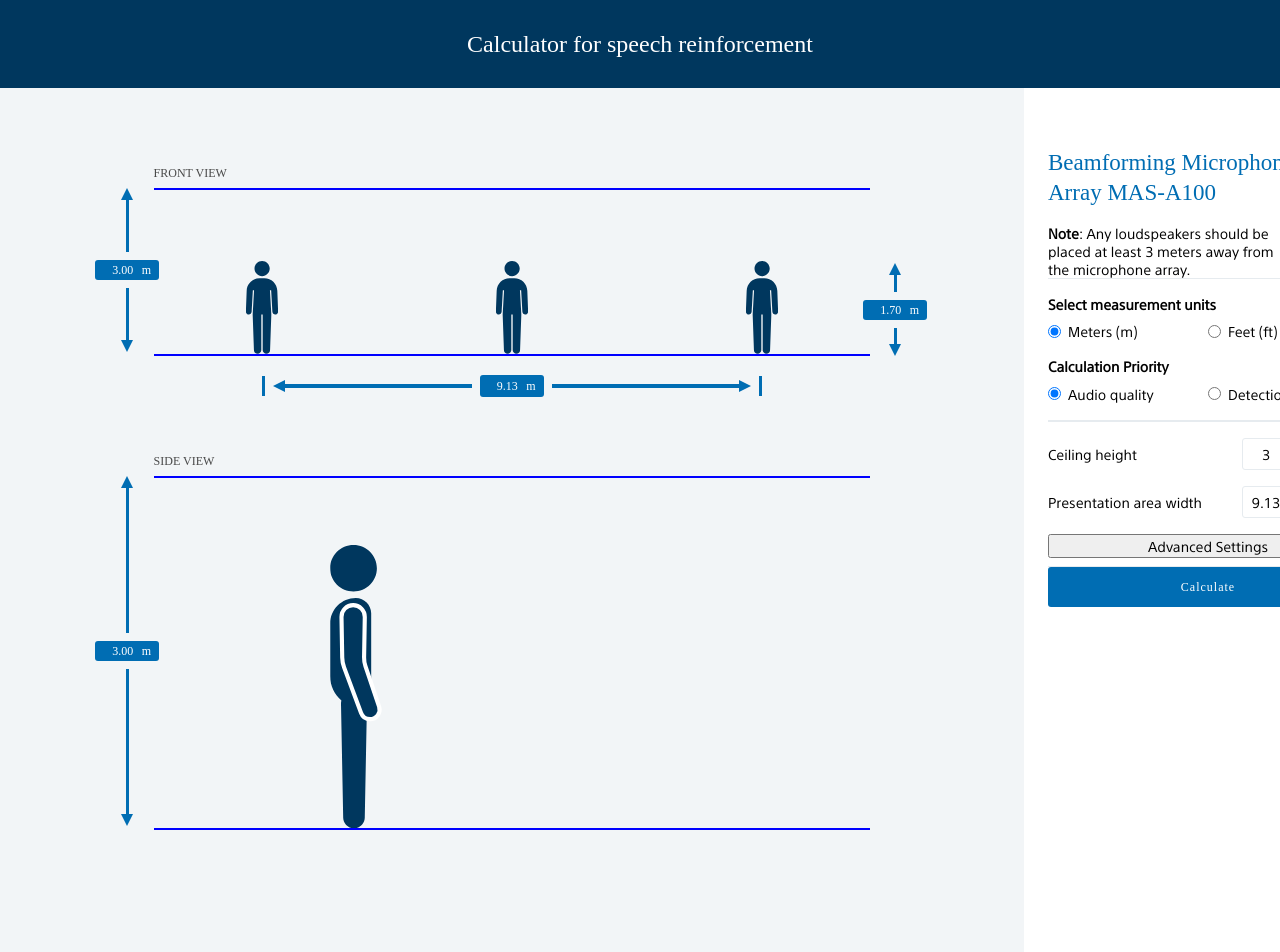
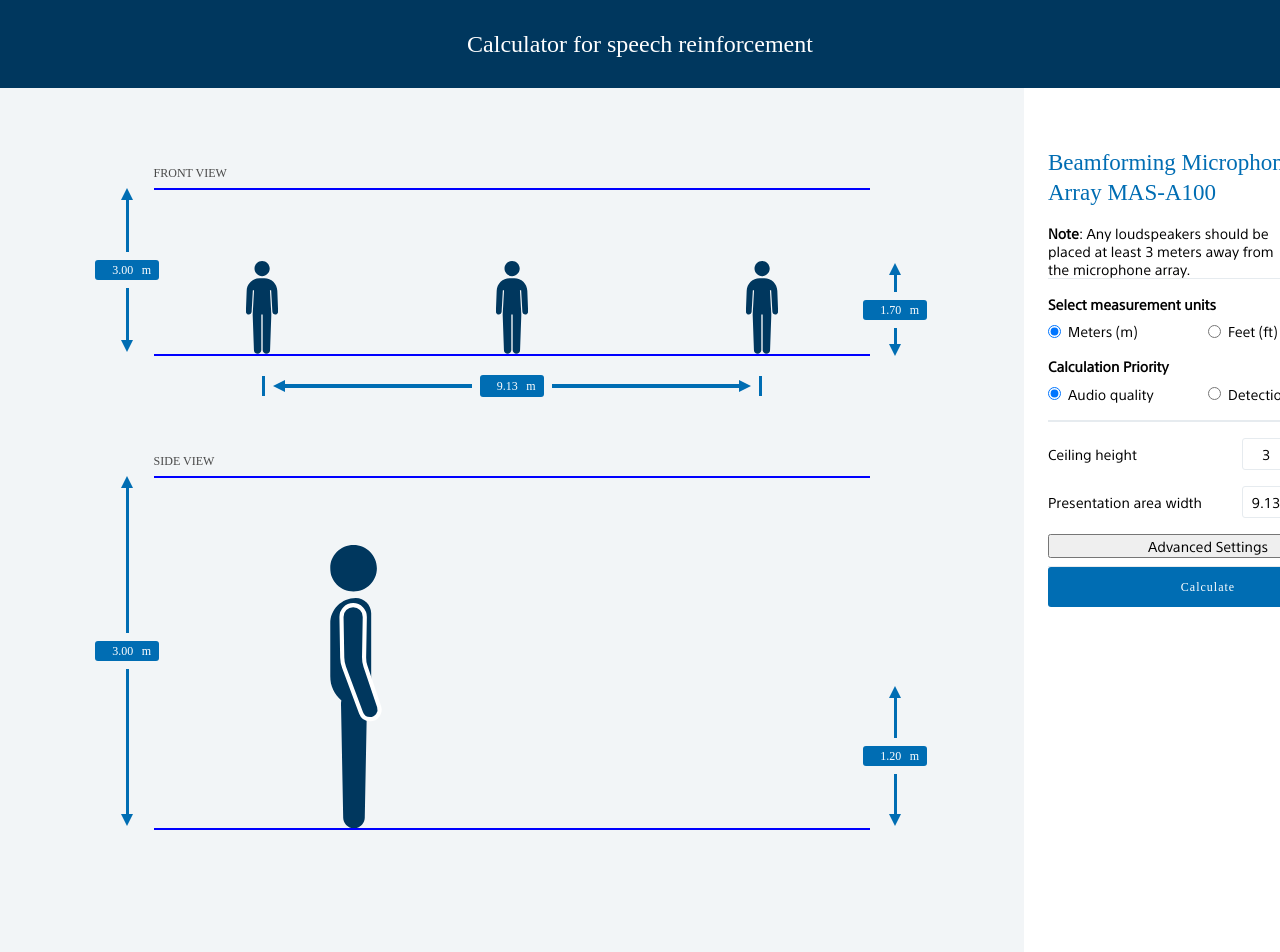
Before and after one commit to TE-9004062290/aerosmith-system-calculator, an Angular app: page / in a window 1280 px wide. Shown: the top 952 px of the page. Built offline with nearby package versions, Linux system fonts and the light colour scheme.

Commit message:
Audience height measuring stick

```diff
--- a/src/app/components/graphical-stage/graphical-stage.component.html
+++ b/src/app/components/graphical-stage/graphical-stage.component.html
@@ -131,6 +131,15 @@
                     (updated)="updateInput('ceilingHeight', $event)"
                 ></app-measuring-stick>
             </div>
+            <div class="measuring-stick-overlay" style="position: absolute; bottom: 0; left: 85%;">
+                <app-measuring-stick orientation="vertical" [height]="350 * calculatorService.audienceHeight / calculatorService.ceilingHeight"
+                    [isInput]="true"
+                    [inputMin]="CalculatorMins.audienceHeight"
+                    [inputMax]="CalculatorMaxes.audienceHeight"
+                    [inputValue]="calculatorService.audienceHeight"
+                    (updated)="updateInput('audienceHeight', $event)"
+                ></app-measuring-stick>
+            </div>
             <div #sideWrapper class="stage-wrapper">
                 <div *ngIf="calculatorService.hasFreshOutput" @animateOutputArea
                     class="measuring-stick-overlay audience-distance-side"
```
